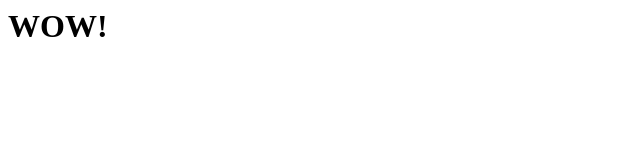
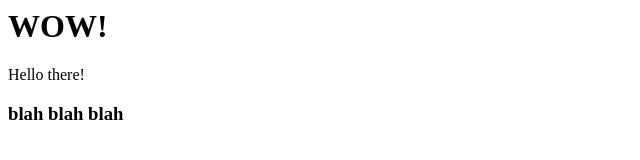
Before and after one commit to cistinson/git_test, a plain HTML site: page index.html in a window 1280 px wide. Shown: the whole page, without its empty margins (0-640 px from the left). Drawn offline with Linux system fonts and the light colour scheme.

Commit message:
Good Stuff!

```diff
--- a/index.html
+++ b/index.html
@@ -1 +1,5 @@
 <h1>WOW!</h1>
+
+<p>Hello there!</p>
+
+<h3>blah blah blah</h3>
```
